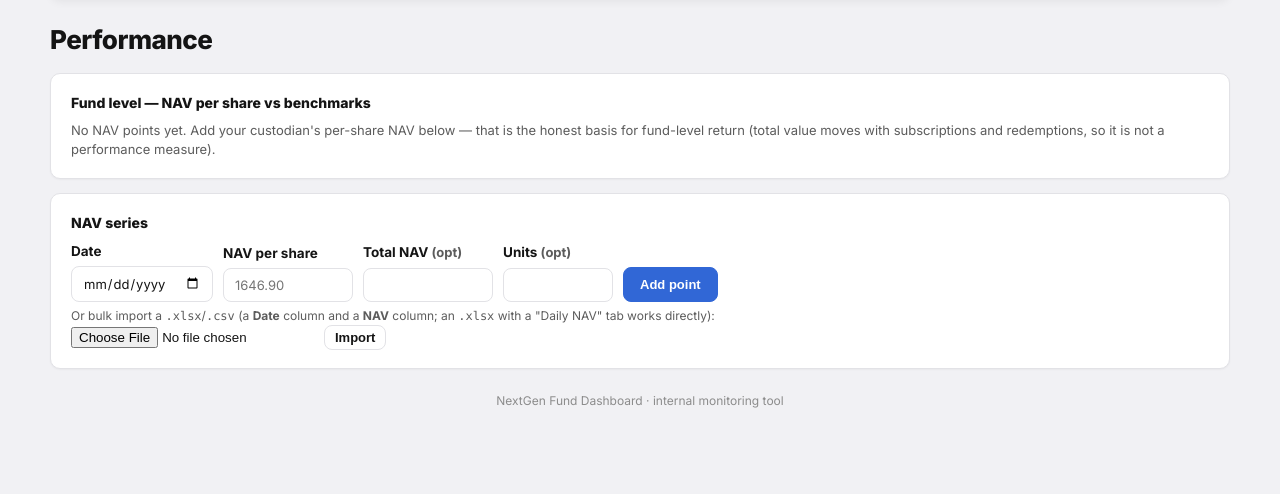
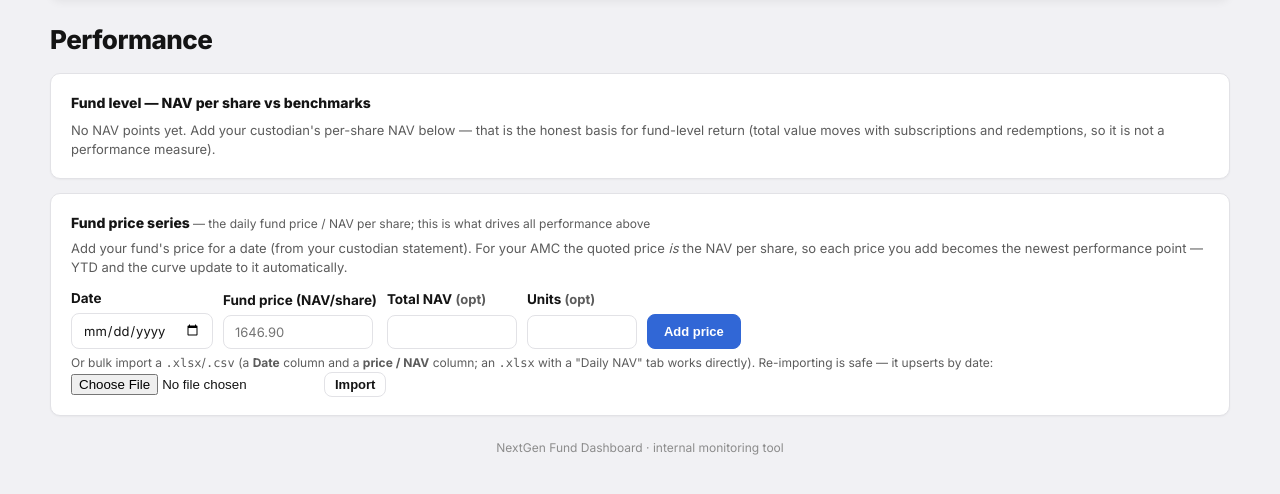
Before and after one commit to selimedin-code/Dashboard-NextGen, a FastAPI app: template app/templates/performance.html in a window 1280 px wide. Shown: the part 80-574 px from the top of the page. Run offline with FastAPI, Linux system fonts and the light colour scheme; the template is opened without the code that fills it, so the values that code supplies are empty.

Commit message:
Performance: relabel NAV series as "Fund price" to remove confusion
For the AMC, the daily fund price on the statement IS the NAV per share, but the
UI called it "NAV series" / "NAV per share", which read as a separate thing from
"the price I add". Relabelled to "Fund price series" / "Fund price (NAV/share)" /
"Add price", with a note that each price added becomes the newest performance
point and YTD updates to it. No model change — same nav_points series.

Full suite: 94 passing.

Co-Authored-By: Claude Opus 4.8 <noreply@anthropic.com>

```diff
--- a/app/templates/performance.html
+++ b/app/templates/performance.html
@@ -195,20 +195,23 @@
 </div>
 {% endif %}
 
-{# ---- NAV series management ---- #}
+{# ---- Fund price (NAV) series management ---- #}
 <div class="card">
-  <h2>NAV series</h2>
+  <h2>Fund price series <span class="muted" style="font-size:12px;font-weight:400">— the daily fund price / NAV per share; this is what drives all performance above</span></h2>
+  <p class="muted" style="margin:-2px 0 10px">Add your fund's price for a date (from your custodian statement).
+  For your AMC the quoted price <em>is</em> the NAV per share, so each price you add becomes the newest
+  performance point — YTD and the curve update to it automatically.</p>
   <form method="post" action="/performance/nav" class="form" style="display:flex;gap:10px;flex-wrap:wrap;align-items:end">
     <div><label>Date</label><input type="date" name="as_of" required style="width:auto"></div>
-    <div><label>NAV per share</label><input type="text" name="nav_per_share" placeholder="1646.90" required style="width:130px"></div>
+    <div><label>Fund price (NAV/share)</label><input type="text" name="nav_per_share" placeholder="1646.90" required style="width:150px"></div>
     <div><label>Total NAV <span class="muted">(opt)</span></label><input type="text" name="total_nav" style="width:130px"></div>
     <div><label>Units <span class="muted">(opt)</span></label><input type="text" name="shares" style="width:110px"></div>
-    <button class="btn btn-primary">Add point</button>
+    <button class="btn btn-primary">Add price</button>
   </form>
 
   {% if v.nav_points %}
     <table style="margin-top:14px">
-      <thead><tr><th>Date</th><th class="num">NAV / share</th><th class="num">Total NAV</th><th class="num">Units</th><th></th></tr></thead>
+      <thead><tr><th>Date</th><th class="num">Fund price</th><th class="num">Total NAV</th><th class="num">Units</th><th></th></tr></thead>
       <tbody>
       {% for p in v.nav_points %}
         <tr><td>{{ p.as_of }}</td>
@@ -221,8 +224,8 @@
     </table>
   {% endif %}
   <p class="hint">Or bulk import a <span class="mono">.xlsx</span>/<span class="mono">.csv</span>
-    (a <strong>Date</strong> column and a <strong>NAV</strong> column; an <span class="mono">.xlsx</span>
-    with a "Daily NAV" tab works directly):
+    (a <strong>Date</strong> column and a <strong>price / NAV</strong> column; an <span class="mono">.xlsx</span>
+    with a "Daily NAV" tab works directly). Re-importing is safe — it upserts by date:
     <form method="post" action="/performance/nav/upload" enctype="multipart/form-data" style="display:inline">
       <input type="file" name="file" accept=".csv,.xlsx,.xlsm" style="width:auto;display:inline"><button class="btn" style="padding:4px 10px">Import</button>
     </form>
```
